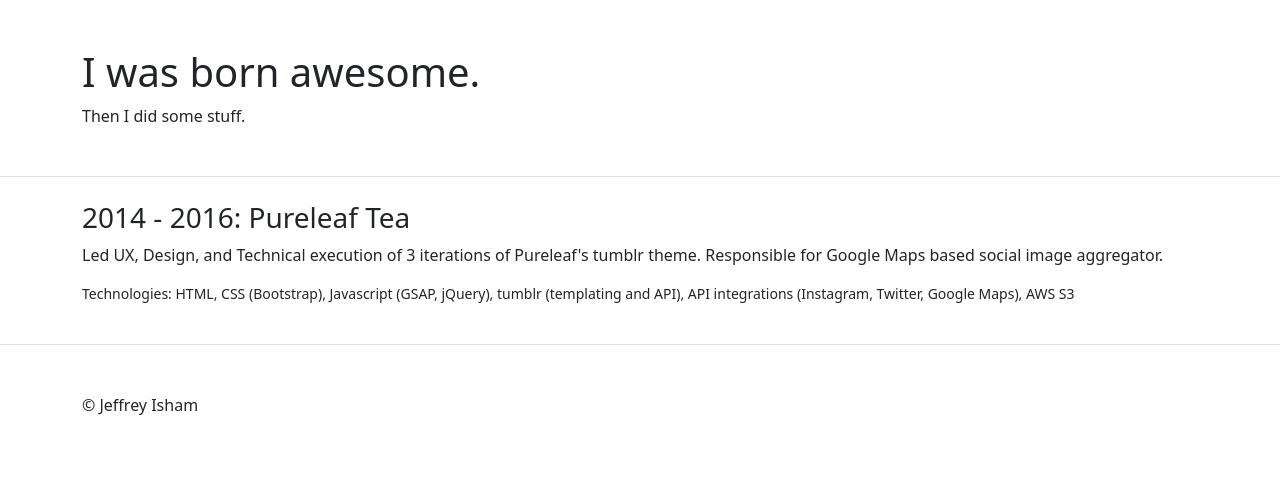
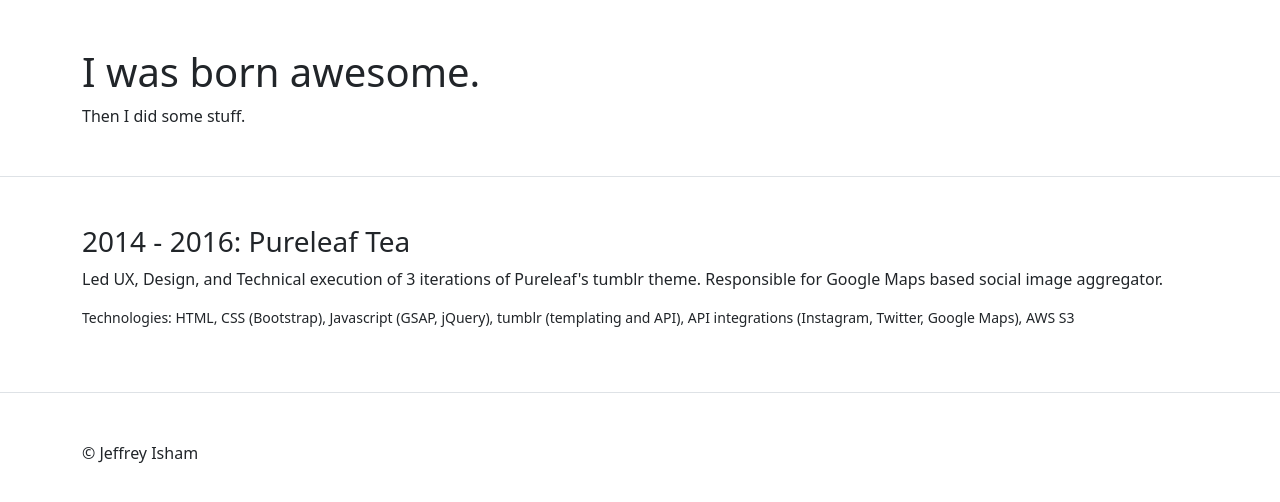
Before and after one commit to jeffreyisham/jeffreyisham.github.io, a Jekyll site: the page built from _work/pureleaf-tea.md, in a window 1280 px wide. Shown: the top 502 px of the page. Built offline with Jekyll 4.4.1, drawn with Linux system fonts in a browser that asks for light colours.

Commit message:
Update default.html

```diff
--- a/_layouts/default.html
+++ b/_layouts/default.html
@@ -13,7 +13,7 @@
     {% include site-header.html %}
 
     <div class="border-bottom">
-      <div class="container py-4">
+      <div class="container py-5">
         {{ content }}
       </div>
     </div>
```
